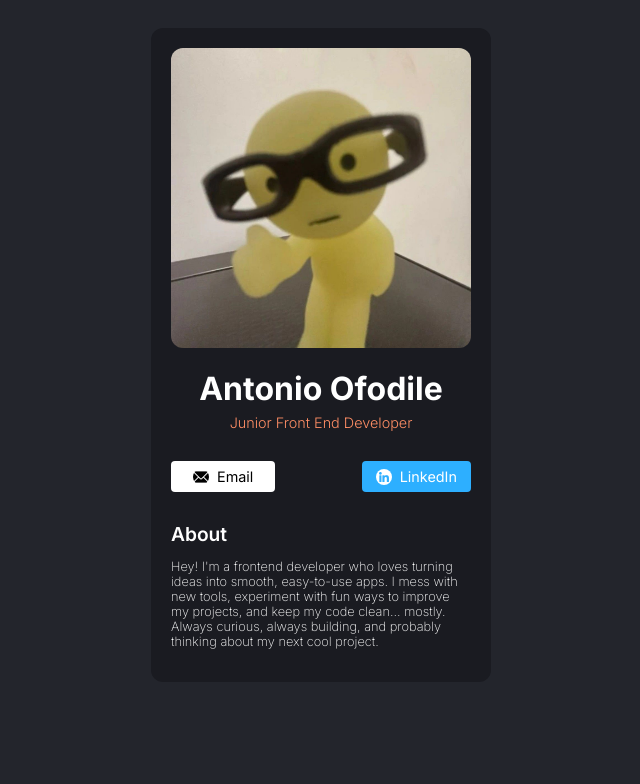
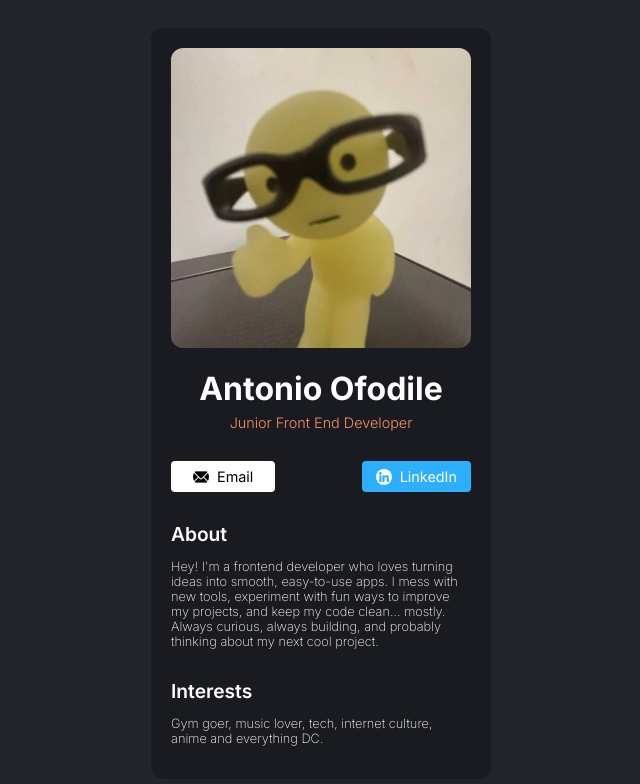
Before and after one commit to AntoOfo/business-card, a React (Vite) app: page / in a window 1280 px wide. Shown: the top 784 px of the page, without its empty margins (319-959 px from the left). Built offline with nearby package versions, Linux system fonts and the light colour scheme.

Commit message:
interests file created, imported to app file and styled. pretty much identical to about section

```diff
--- a/src/App.jsx
+++ b/src/App.jsx
@@ -1,5 +1,6 @@
 import Info from "./components/Info"
 import About from "./components/About"
+import Interests from "./components/Interests"
 
 export default function App() {
   return (
@@ -7,6 +8,7 @@
     <div className="info-card">
       <Info />
       <About />
+      <Interests />
     </div>
     </>
   )
--- /dev/null
+++ b/src/components/Interests.jsx
@@ -0,0 +1,10 @@
+export default function Interests() {
+    return (
+        <>
+            <div className="interests-div">
+            <h2>Interests</h2>
+            <p>Gym goer, music lover, tech, internet culture, anime and everything DC.</p>
+            </div>
+        </>
+    )
+}
--- a/src/index.css
+++ b/src/index.css
@@ -89,3 +89,12 @@
 .about-div > h2 {
   margin: 0;
 }
+
+.interests-div {
+  text-align: left;
+  margin-top: 10%;
+}
+
+.interests-div > h2 {
+  margin: 0;
+}
```
